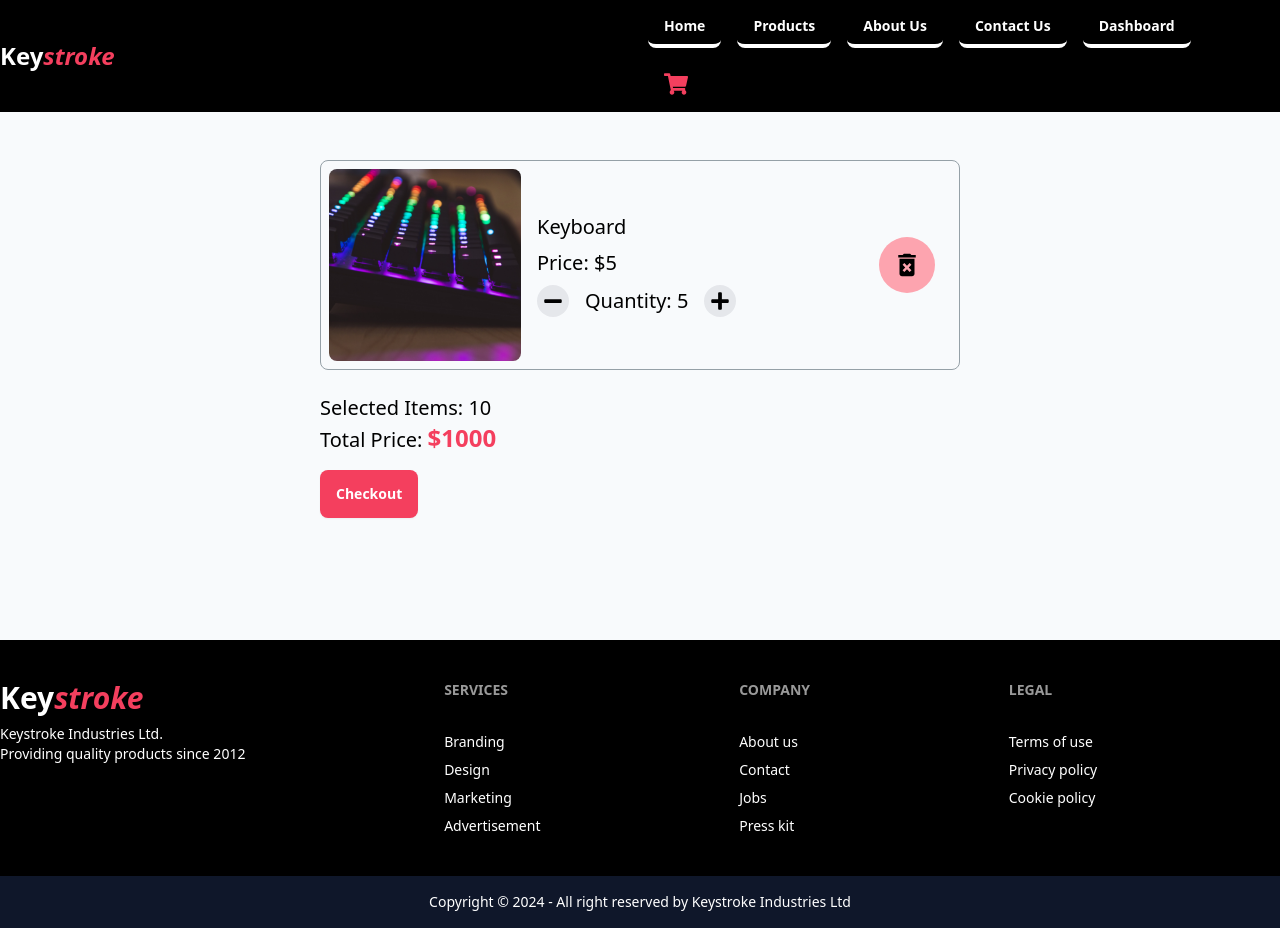
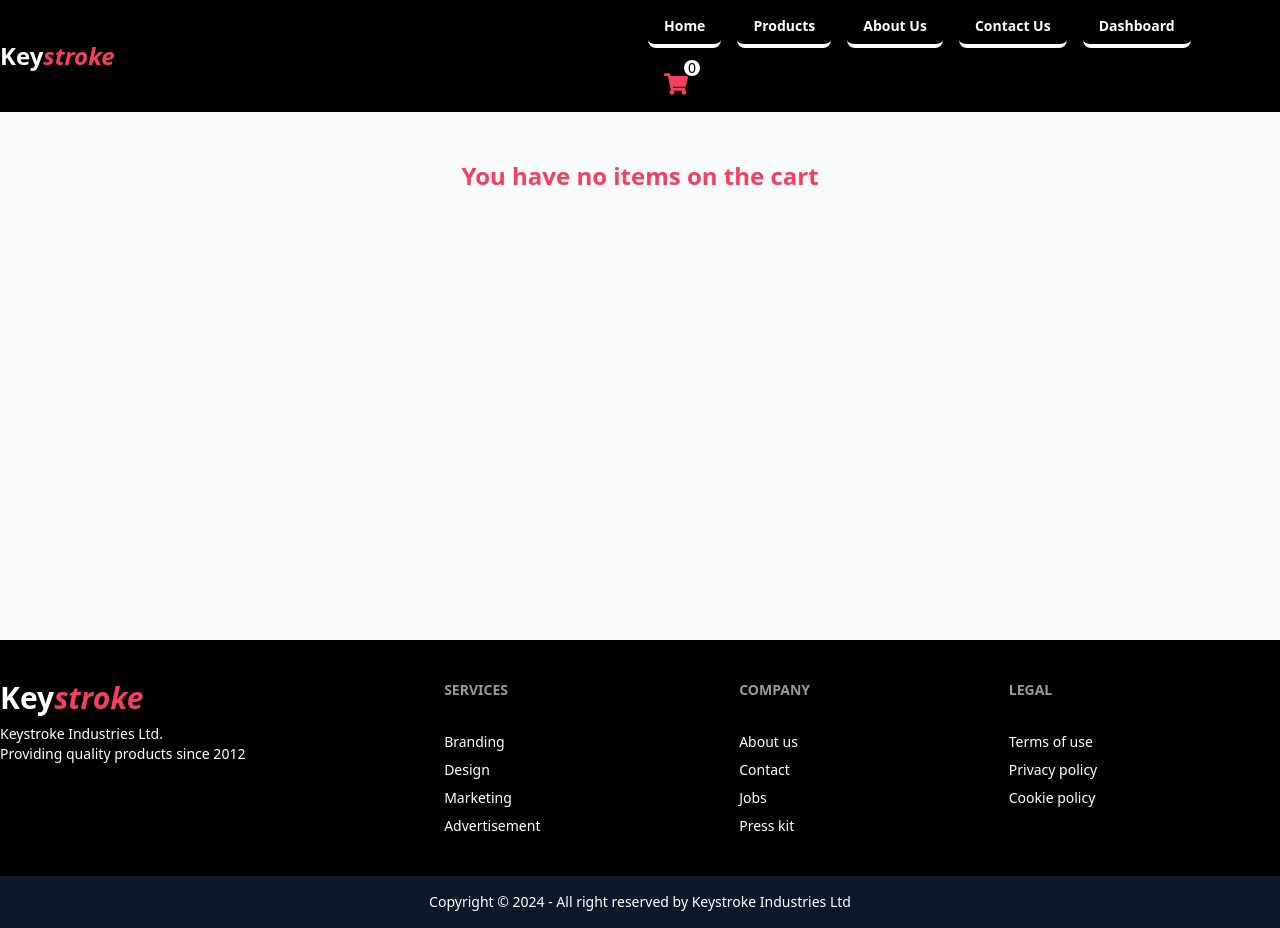
Before and after one commit to Arifprogrammer/Arifprogrammer-apollo-assignment-4-client, a React (Vite) app: page /cart-items in a window 1280 px wide. Built offline with nearby package versions, Linux system fonts and the light colour scheme.

Commit message:
implemented cart state

```diff
--- a/src/components/shared/Navbar.tsx
+++ b/src/components/shared/Navbar.tsx
@@ -1,7 +1,11 @@
 import { Link, NavLink } from "react-router-dom";
 import { FaShoppingCart } from "react-icons/fa";
+import { getTotalOrderQuantity } from "../../redux/features/cart/cartSlice";
+import { useAppSelector } from "../../redux/hook";
 
 const Navbar = () => {
+  const totalOrderQuantity = useAppSelector(getTotalOrderQuantity);
+
   const listItem = (
     <>
       <li>
@@ -66,7 +70,12 @@ const Navbar = () => {
       </li>
       <li>
         <Link to="/cart-items">
-          <FaShoppingCart className="text-2xl text-rose-500" />
+          <div className="relative">
+            <p className="absolute text-sm bg-white text-black h-4 w-4 font-medium flex items-center justify-center rounded-full -top-3 -right-3">
+              {totalOrderQuantity}
+            </p>
+            <FaShoppingCart className="text-2xl text-rose-500" />
+          </div>
         </Link>
       </li>
     </>
--- a/src/pages/cartItems/CartItems.tsx
+++ b/src/pages/cartItems/CartItems.tsx
@@ -1,45 +1,68 @@
 import { MdDeleteForever } from "react-icons/md";
-import keyboard from "../../assets/images/keyboard.webp";
 import { Link } from "react-router-dom";
-import { useState } from "react";
 import { FaMinus, FaPlus } from "react-icons/fa";
+import { useAppDispatch, useAppSelector } from "../../redux/hook";
+import {
+  decreaseQuantity,
+  deleteFromCart,
+  getCartProducts,
+  getTotalOrderQuantity,
+  getTotalPrice,
+  setToCart,
+} from "../../redux/features/cart/cartSlice";
+import { useEffect, useState } from "react";
+import { select } from "radash";
 
 const CartItems = () => {
-  const [quantity, setQuantity] = useState(5); // Initial quantity from props or default
+  //* state
+  const [error, setError] = useState<boolean>(false);
 
-  const handleIncrement = () => {
-    setQuantity((prevQuantity) => prevQuantity + 1);
-  };
+  //* hooks
+  const products = useAppSelector(getCartProducts);
+  const totalOrderQuantity = useAppSelector(getTotalOrderQuantity);
+  const totalPrice = useAppSelector(getTotalPrice);
+  const dispatch = useAppDispatch();
 
-  const handleDecrement = () => {
-    setQuantity((prevQuantity) => Math.max(prevQuantity - 1, 0)); // Ensure minimum 0
-  };
+  //* effects
+  useEffect(() => {
+    const filterOutOfStockProducts = select(
+      products,
+      (f) => f,
+      (f) => f.orderQuantity > f.availableQuantity
+    );
 
-  const deleteItem = () => {};
+    if (filterOutOfStockProducts.length) setError(true);
+    else setError(false);
+  }, [products]);
 
   return (
-    <section className="my-container my-24">
-      <div className="border-[#95A0A7] border-[1px] md:w-1/2 mx-auto rounded-lg flex flex-col md:flex-row items-center gap-4 p-2 pr-6">
+    <section className="my-container my-24 space-y-4">
+      {products.length ? (
+        products.map((product) => (
+          <div
+            key={product._id}
+            className="border-[#95A0A7] border-[1px] md:w-1/2 mx-auto rounded-lg flex flex-col md:flex-row items-center gap-4 p-2 pr-6"
+          >
             <img
-          src={keyboard}
+              src={product.image}
               alt=""
               className="size-48 object-cover rounded-lg"
             />
             <div className="details flex-1 text-black text-xl text-center md:text-start  space-y-2">
-          <h1>Keyboard</h1>
-          <p>Price: $5</p>
+              <h1>{product.title}</h1>
+              <p>Price: ${product.price}</p>
               <div className="quantity-control flex items-center gap-2">
                 <button
                   className="rounded-full h-8 w-8 bg-gray-200 grid place-items-center text-black"
-              onClick={handleDecrement}
-              disabled={quantity === 0} // Disable minus button if quantity is 0
+                  onClick={() => dispatch(decreaseQuantity(product._id))}
+                  disabled={product.orderQuantity === 0}
                 >
                   <FaMinus />
                 </button>
-            <p className="px-2">Quantity: {quantity}</p>
+                <p className="px-2">Quantity: {product.orderQuantity}</p>
                 <button
                   className="rounded-full h-8 w-8 bg-gray-200 grid place-items-center text-black"
-              onClick={handleIncrement}
+                  onClick={() => dispatch(setToCart(product))}
                 >
                   <FaPlus />
                 </button>
@@ -47,25 +70,45 @@ const CartItems = () => {
             </div>
             <button
               className="rounded-full h-14 w-14 bg-rose-300 grid place-items-center text-black"
-          onClick={() => deleteItem()}
+              onClick={() => dispatch(deleteFromCart(product._id))}
             >
               <MdDeleteForever className="text-3xl" />
             </button>
           </div>
+        ))
+      ) : (
+        <p className="text-2xl text-center text-rose-500 font-semibold">
+          You have no items on the cart
+        </p>
+      )}
+
+      {products.length ? (
         <div className="pt-6 text-black text-xl md:w-1/2 mx-auto">
           <p>
-          Selected Items: <span className="font-medium">10</span>
+            Total Quantity:{" "}
+            <span className="font-medium">{totalOrderQuantity}</span>
           </p>
           <p>
             Total Price:{" "}
-          <span className="text-2xl text-rose-500 font-semibold">$1000</span>
+            <span className="text-2xl text-rose-500 font-semibold">
+              ${totalPrice.toFixed(2)}
+            </span>
           </p>
           <Link to="/checkout">
-          <button className="btn bg-rose-500 text-white border-none mt-4">
-            Checkout
+            <button
+              className="btn bg-rose-500 text-white border-none mt-4"
+              disabled={error}
+            >
+              Proceed to Checkout
             </button>
           </Link>
+          {error && (
+            <p className="text-rose-500 text-sm font-semibold">
+              You've exceeded one or multiple products' quantity limit
+            </p>
+          )}
         </div>
+      ) : null}
     </section>
   );
 };
--- a/src/pages/checkout/Checkout.tsx
+++ b/src/pages/checkout/Checkout.tsx
@@ -1,4 +1,6 @@
 import { useNavigate } from "react-router-dom";
+import { getTotalPrice } from "../../redux/features/cart/cartSlice";
+import { useAppSelector } from "../../redux/hook";
 
 const InputField = ({
   label,
@@ -29,6 +31,7 @@ const InputField = ({
 
 const Checkout = () => {
   const navigate = useNavigate();
+  const totalPrice = useAppSelector(getTotalPrice);
 
   const handleSubmit = (event: React.FormEvent<HTMLFormElement>) => {
     event.preventDefault();
@@ -83,6 +86,13 @@ const Checkout = () => {
         </select>
       </div>
 
+      <p>
+        Total Price:{" "}
+        <span className="text-lg text-rose-500 font-semibold">
+          ${totalPrice.toFixed(2)}
+        </span>
+      </p>
+
       <button type="submit" className="w-full btn bg-black text-white">
         Place Order
       </button>
--- a/src/pages/products/Products.tsx
+++ b/src/pages/products/Products.tsx
@@ -73,7 +73,6 @@ const Products = () => {
   }, [allProducts]);
 
   useEffect(() => {
-    console.log(minSliderValue, maxSliderValue, selectedFilter, search);
     let filterProducts: TProduct[];
 
     filterProducts = select(
@@ -108,7 +107,6 @@ const Products = () => {
       );
     }
 
-    console.log(filterProducts);
     setProducts(filterProducts);
   }, [minSliderValue, maxSliderValue, selectedFilter, search, allProducts]);
 
--- a/src/redux/features/academicSemester/academicSemesterApi.tsx
+++ /dev/null
@@ -1,14 +0,0 @@
-import { baseApi } from '../../api/baseApi';
-
-const academicSemesterApi = baseApi.injectEndpoints({
-  endpoints: (builder) => ({
-    getAllSemesters: builder.query({
-      query: () => ({
-        url: '/academic-semesters',
-        method: 'GET',
-      }),
-    }),
-  }),
-});
-
-export const { useGetAllSemestersQuery } = academicSemesterApi;
--- /dev/null
+++ b/src/redux/features/cart/cartSlice.ts
@@ -0,0 +1,79 @@
+import { createSlice, PayloadAction } from "@reduxjs/toolkit";
+import { TProduct } from "../../../types";
+import { RootState } from "../../store";
+import { sum } from "radash";
+
+type TInitialState = {
+  cart: TProduct[];
+  error: boolean;
+  totalOrderQuantity: number;
+  totalPrice: number;
+};
+
+const initialState: TInitialState = {
+  cart: [],
+  error: false,
+  totalOrderQuantity: 0,
+  totalPrice: 0,
+};
+
+const cartSlice = createSlice({
+  name: "cart",
+  initialState,
+  reducers: {
+    setToCart: (state, action: PayloadAction<TProduct>) => {
+      const existingProductIndex = state.cart.findIndex(
+        (product) => product._id === action.payload._id
+      );
+      if (existingProductIndex !== -1) {
+        state.cart[existingProductIndex] = {
+          ...state.cart[existingProductIndex],
+          orderQuantity: state.cart[existingProductIndex].orderQuantity + 1,
+        };
+      } else state.cart.push({ ...action.payload, orderQuantity: 1 });
+
+      state.totalOrderQuantity = calculateTotalOrderQuantity(state.cart);
+      state.totalPrice = calculateTotalPrice(state.cart);
+    },
+
+    decreaseQuantity: (state, action: PayloadAction<string>) => {
+      const existingProductIndex = state.cart.findIndex(
+        (product) => product._id === action.payload
+      );
+
+      if (state.cart[existingProductIndex].orderQuantity >= 0) {
+        state.cart[existingProductIndex] = {
+          ...state.cart[existingProductIndex],
+          orderQuantity: state.cart[existingProductIndex].orderQuantity - 1,
+        };
+      }
+
+      state.totalOrderQuantity = calculateTotalOrderQuantity(state.cart);
+      state.totalPrice = calculateTotalPrice(state.cart);
+    },
+
+    deleteFromCart: (state, action: PayloadAction<string>) => {
+      state.cart = state.cart.filter((item) => item._id !== action.payload);
+      state.totalOrderQuantity = calculateTotalOrderQuantity(state.cart);
+      state.totalPrice = calculateTotalPrice(state.cart);
+    },
+  },
+});
+
+const calculateTotalOrderQuantity = (cart: TProduct[]) => {
+  return sum(cart, (f) => f.orderQuantity);
+};
+
+const calculateTotalPrice = (cart: TProduct[]) => {
+  return sum(cart, (f) => f.orderQuantity * f.price);
+};
+
+export const { setToCart, decreaseQuantity, deleteFromCart } =
+  cartSlice.actions;
+
+export default cartSlice.reducer;
+
+export const getCartProducts = (state: RootState) => state.cart.cart;
+export const getTotalOrderQuantity = (state: RootState) =>
+  state.cart.totalOrderQuantity;
+export const getTotalPrice = (state: RootState) => state.cart.totalPrice;
--- a/src/redux/store.ts
+++ b/src/redux/store.ts
@@ -1,11 +1,13 @@
 import { configureStore } from "@reduxjs/toolkit";
 import { baseApi } from "./api/baseApi";
 import productsSliceReducer from "./features/products/productSlice";
+import cartSliceReducer from "./features/cart/cartSlice";
 
 export const store = configureStore({
   reducer: {
     [baseApi.reducerPath]: baseApi.reducer,
     products: productsSliceReducer,
+    cart: cartSliceReducer,
   },
   middleware: (getDefaultMiddleware) =>
     getDefaultMiddleware().concat(baseApi.middleware),
--- a/src/types/product.type.ts
+++ b/src/types/product.type.ts
@@ -5,6 +5,7 @@ export type TProduct = {
   name: string;
   brand: string;
   availableQuantity: number;
+  orderQuantity: number;
   price: number;
   rating: number;
   description?: string;
```
Also changed, not shown: src/pages/singleProduct/SingleProduct.tsx (+8 -2 lines). Lines whose indentation alone changed are shown as unchanged.
